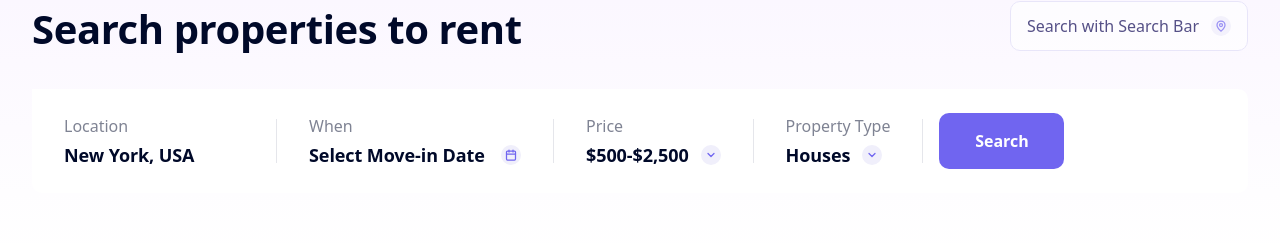
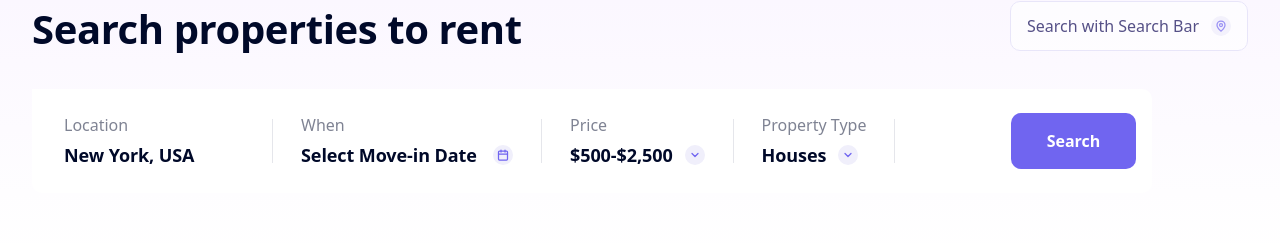
Before and after one commit to RealVista-Capstone-Project/RealVista-FE, a Next.js app: page /en/rent in a window 1280 px wide. Shown: the part 146-389 px from the top of the page. Built offline with nearby package versions, Linux system fonts and the light colour scheme; no server answers.

Commit message:
refactor(rent-page): update ui for search bar

```diff
--- a/src/screens/rent/ui/rent-page.tsx
+++ b/src/screens/rent/ui/rent-page.tsx
@@ -11,7 +11,7 @@ export function RentPage() {
   const [searchMode, setSearchMode] = useState<SearchMode>('searchBar');
 
   return (
-    <div className='min-h-screen bg-white'>
+    <div className='min-h-screen'>
       {/* Hero Section with Search */}
       <section className='bg-gradient-to-b from-purple-50 to-white px-8 py-16'>
         <div className='mx-auto max-w-7xl'>
--- a/src/shared/ui/property-search-bar/property-search-bar.tsx
+++ b/src/shared/ui/property-search-bar/property-search-bar.tsx
@@ -40,9 +40,41 @@ function DropdownIcon() {
   );
 }
 
-// Vertical divider component
+// Calendar icon component
+function CalendarIcon() {
+  return (
+    <IconWrapper>
+      <Calendar className='relative h-3 w-3 text-main-primary' strokeWidth={2.5} />
+    </IconWrapper>
+  );
+}
+
+// Vertical divider component - 44px height to match Figma design
 function Divider() {
   return <div className='h-11 w-px shrink-0 bg-grey-200' />;
+}
+
+// Field label component
+function FieldLabel({ children }: { children: React.ReactNode }) {
+  return (
+    <span className='text-base font-medium leading-[1.5] text-main-black opacity-50'>
+      {children}
+    </span>
+  );
+}
+
+// Field value text component
+function FieldValue({ children, className }: { children: React.ReactNode; className?: string }) {
+  return (
+    <span
+      className={cn(
+        'text-lg font-bold leading-[1.45] tracking-[-0.09px] text-main-black',
+        className
+      )}
+    >
+      {children}
+    </span>
+  );
 }
 
 export function PropertySearchBar({
@@ -65,65 +97,53 @@ export function PropertySearchBar({
   return (
     <div
       className={cn(
-        'flex h-[104px] items-center rounded-br-lg rounded-bl-lg rounded-tr-lg bg-white',
+        'flex h-[104px] w-full max-w-[1120px] items-center rounded-br-lg rounded-bl-lg rounded-tr-lg bg-white',
         className
       )}
     >
       {/* Location Field */}
-      <div className='flex flex-col gap-1 py-6 pl-8 pr-8'>
-        <label className='text-base font-medium leading-[1.5] text-main-black opacity-50'>
-          {locationLabel}
-        </label>
+      <div className='flex flex-col gap-1 py-6 pl-8 pr-7'>
+        <FieldLabel>{locationLabel}</FieldLabel>
         <input
           type='text'
           value={location}
           onChange={(e) => onLocationChange?.(e.target.value)}
-          className='w-[180px] text-lg font-bold leading-[1.45] tracking-[-0.09px] text-main-black outline-none'
+          className='h-7 w-[180px] bg-transparent text-lg font-bold leading-[1.45] tracking-[-0.09px] text-main-black outline-none'
         />
       </div>
 
       <Divider />
 
       {/* When (Date Picker) */}
-      <div className='flex flex-col gap-1 px-8 py-6'>
-        <label className='text-base font-medium leading-[1.5] text-main-black opacity-50'>
-          {whenLabel}
-        </label>
+      <div className='flex flex-col gap-1 px-7 py-6'>
+        <FieldLabel>{whenLabel}</FieldLabel>
         <button
           type='button'
           onClick={() => {
             // TODO: Implement date picker
-            console.log('Open date picker');
+            onDateChange?.(undefined);
           }}
-          className='flex items-center gap-3 text-left'
+          className='flex h-7 items-center gap-3 text-left'
         >
-          <span className='w-[180px] text-lg font-bold leading-[1.45] tracking-[-0.09px] text-main-black'>
-            {whenPlaceholder}
-          </span>
-          <IconWrapper>
-            <Calendar className='relative h-3 w-3 text-main-primary' strokeWidth={2.5} />
-          </IconWrapper>
+          <FieldValue className='w-[180px]'>{whenPlaceholder}</FieldValue>
+          <CalendarIcon />
         </button>
       </div>
 
       <Divider />
 
       {/* Price Range */}
-      <div className='flex flex-col gap-1 px-8 py-6'>
-        <label className='text-base font-medium leading-[1.5] text-main-black opacity-50'>
-          {priceLabel}
-        </label>
+      <div className='flex flex-col gap-1 px-7 py-6'>
+        <FieldLabel>{priceLabel}</FieldLabel>
         <button
           type='button'
           onClick={() => {
             // TODO: Implement price selector
-            console.log('Open price selector');
+            onPriceChange?.('');
           }}
-          className='flex items-center gap-3 text-left'
+          className='flex h-7 items-center gap-3 text-left'
         >
-          <span className='text-lg font-bold leading-[1.45] tracking-[-0.09px] text-main-black'>
-            {priceValue}
-          </span>
+          <FieldValue>{priceValue}</FieldValue>
           <DropdownIcon />
         </button>
       </div>
@@ -131,21 +151,17 @@ export function PropertySearchBar({
       <Divider />
 
       {/* Property Type */}
-      <div className='flex flex-col gap-1 px-8 py-6'>
-        <label className='text-base font-medium leading-[1.5] text-main-black opacity-50'>
-          {propertyTypeLabel}
-        </label>
+      <div className='flex flex-col gap-1 px-7 py-6'>
+        <FieldLabel>{propertyTypeLabel}</FieldLabel>
         <button
           type='button'
           onClick={() => {
             // TODO: Implement property type selector
-            console.log('Open property type selector');
+            onPropertyTypeChange?.('');
           }}
-          className='flex items-center gap-3 text-left'
+          className='flex h-7 items-center gap-3 text-left'
         >
-          <span className='text-lg font-bold leading-[1.45] tracking-[-0.09px] text-main-black'>
-            {propertyTypeValue}
-          </span>
+          <FieldValue>{propertyTypeValue}</FieldValue>
           <DropdownIcon />
         </button>
       </div>
@@ -153,11 +169,11 @@ export function PropertySearchBar({
       <Divider />
 
       {/* Search Button */}
-      <div className='flex h-full items-center px-4 py-6'>
+      <div className='flex h-full flex-1 items-center justify-end px-4 py-6'>
         <button
           type='button'
           onClick={onSearch}
-          className='flex w-[125px] items-center justify-center rounded-lg bg-main-primary px-8 py-4 text-base font-bold leading-[1.5] text-white transition-colors hover:bg-main-primary/90'
+          className='flex w-[125px] items-center justify-center overflow-hidden rounded-lg bg-main-primary px-8 py-4 text-base font-bold leading-[1.5] text-white transition-colors hover:bg-main-primary/90'
           style={{ fontFeatureSettings: "'ss06', 'ss04', 'liga' 0" }}
         >
           {searchButtonLabel}
```
